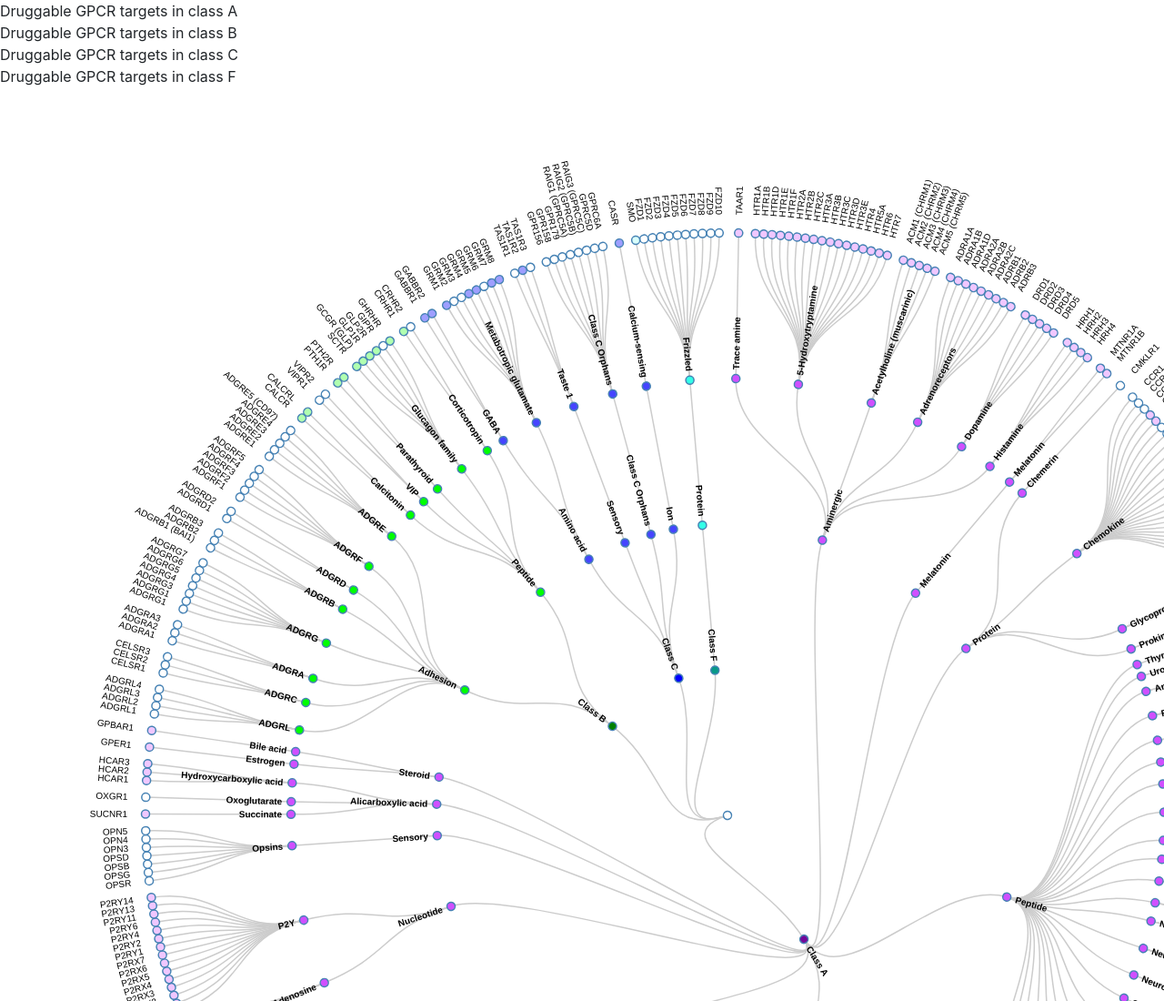
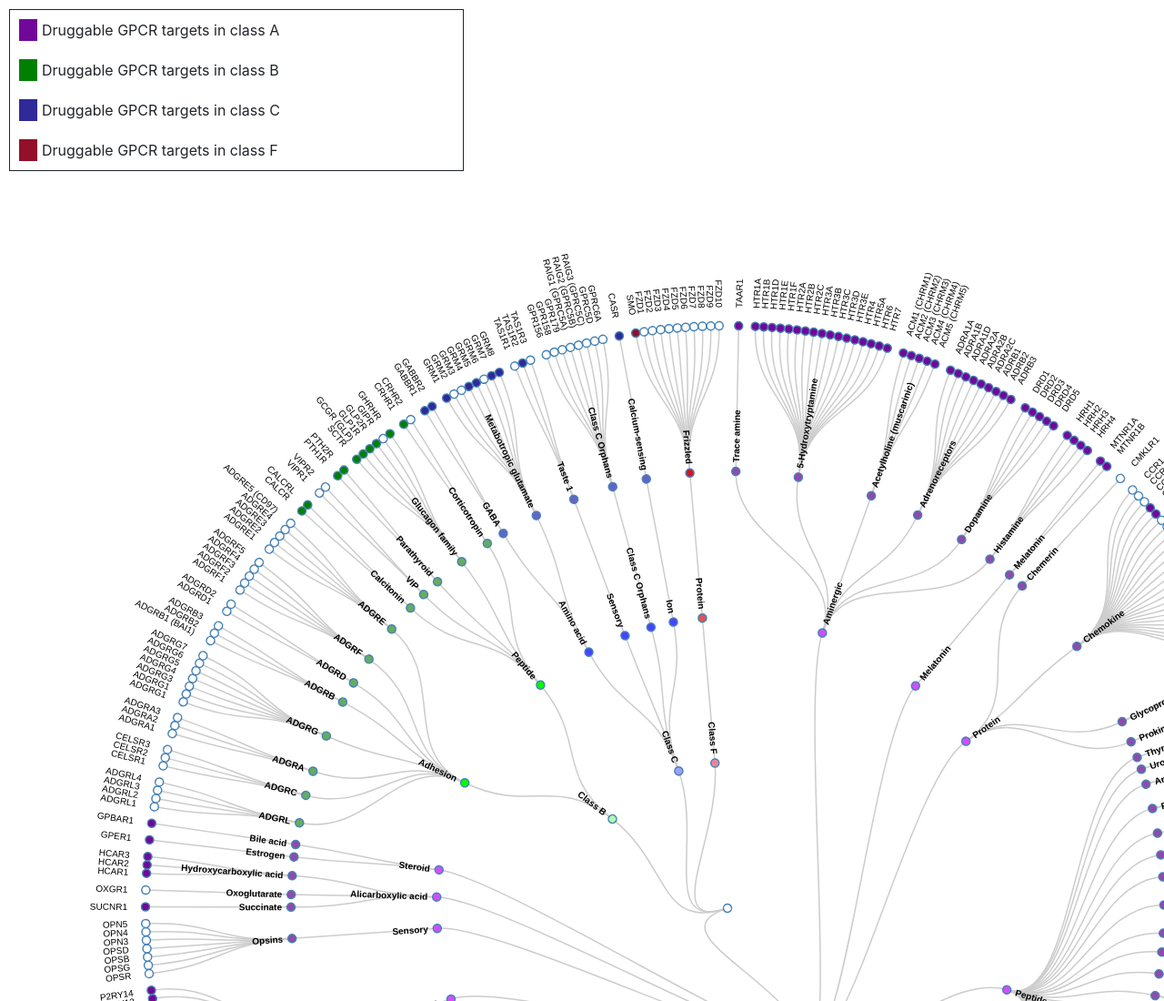
Before and after one commit to viktorlab/radial-tidy-tree, a website built with Parcel: page src/index.html in a window 1280 px wide. Shown: the top 1100 px of the page at 91% size. Built offline with nearby package versions, Linux system fonts and the light colour scheme.

Commit message:
style fixes

```diff
--- a/src/index.html
+++ b/src/index.html
@@ -2,11 +2,11 @@
 <html lang="en">
 
 <head>
-  <meta charset="UTF-8" />
-  <meta name="viewport" content="width=device-width, initial-scale=1.0" />
+  <meta charset="UTF-8"/>
+  <meta name="viewport" content="width=device-width, initial-scale=1.0"/>
   <title>Radial tidy tree</title>
-  <link rel="stylesheet" href="https://stackpath.bootstrapcdn.com/bootstrap/4.5.2/css/bootstrap.min.css" />
-  <link rel="stylesheet" href="style.css" />
+  <link rel="stylesheet" href="https://stackpath.bootstrapcdn.com/bootstrap/4.5.2/css/bootstrap.min.css"/>
+  <link rel="stylesheet" href="style.css"/>
 </head>
 
 <body>
@@ -43,11 +43,12 @@
       Druggable GPCR targets in class C
     </div>
     <div class="content">
-        <div class="turquoise"></div>
+      <div class="red"></div>
       Druggable GPCR targets in class F
     </div>
   </div>
 </div>
+
 <script type="text/javascript" src="//cdnjs.cloudflare.com/ajax/libs/d3/3.3.10/d3.min.js"></script>
 <script src="https://code.jquery.com/jquery-3.5.1.min.js"
         integrity="sha256-9/aliU8dGd2tb6OSsuzixeV4y/faTqgFtohetphbbj0=" crossorigin="anonymous"></script>
--- a/src/index.js
+++ b/src/index.js
@@ -6,9 +6,12 @@ const width = diameter;
 const height = diameter;
 
 let i = 0;
-let duration = 350;
+
+const duration = 350;
+
 let root;
-let classColors = [{
+let druggableColor = [
+  {
     type: "class",
     color: "#720899"
   },
@@ -18,15 +21,16 @@ let classColors = [{
   },
   {
     type: "class",
-  color: "blue"
+    color: "#302999"
   },
   {
     type: "class",
-  color: "#089988"
-},
+    color: "#921029"
+  }
 ]
 
-let groupColors = [{
+let groupColors = [
+  {
     type: "group",
     color: "#d04fff"
   },
@@ -40,31 +44,33 @@ let groupColors = [{
   },
   {
     type: "group",
-  color: "#33ffe7"
+    color: "#db5555"
   }
 ]
 
-let subgroupColors = [{
+let subgroupColors = [
+  {
     type: "group",
-  color: "#d04fff"
+    color: "#8f4aac"
   },
   {
     type: "group",
-  color: "#00ff00"
+    color: "#65ac60"
   },
   {
     type: "group",
-  color: "#4545ff"
+    color: "#6464c6"
   },
   {
     type: "group",
-  color: "#33ffe7"
-},
+    color: "#d01625"
+  }
 ]
 
-let druggableColor = [{
+let classColors = [
+  {
     type: "druggable",
-  color: "#f0c7ff"
+    color: "#d777cd"
   },
   {
     type: "druggable",
@@ -76,16 +82,18 @@ let druggableColor = [{
   },
   {
     type: "druggable",
-  color: "#d9fffb"
-},
+    color: "#ee8498"
+  }
 ]
-let colormap = {
+
+const colorMap = {
   /* classname, classColor,    groupColor     subgroupColors,     protein color (if druggable)             */
   'Class A': [classColors[0], groupColors[0], subgroupColors[0], druggableColor[0]],
   'Class B': [classColors[1], groupColors[1], subgroupColors[1], druggableColor[1]],
   'Class C': [classColors[2], groupColors[2], subgroupColors[2], druggableColor[2]],
   'Class F': [classColors[3], groupColors[3], subgroupColors[3], druggableColor[3]]
 };
+
 const tree = d3.layout
 .tree()
 .size([360, diameter / 2 - 80])
@@ -140,7 +148,7 @@ function update(source) {
   .attr('text-anchor', (d) => (d.x < 180 ? 'start' : 'end'))
   .text((d) => d.name)
   .attr('dz', (d) => (d.type == undefined ? 0 : 999))
-    .style("font-weight", (d) => (d.type == undefined ? "normal" : "bold"))
+  .style('font-weight', (d) => (d.type == undefined ? 'normal' : 'bold'))
   .style('fill-opacity', 1e-6);
 
   // Transition nodes to their new position.
@@ -233,15 +241,15 @@ function collapse(d) {
 }
 
 function getColorForNode(d) {
-  if (d.type == "class") {
-    let classColor = colormap[d.name][0];
+  if (d.type === 'class') {
+    const classColor = colorMap[d.name][0];
     return classColor.color;
-  } else if (d.type == undefined && d.isDruggable) {
-    return colormap[d.parent.parent.parent.name][3].color
-  } else if (d.type == "group" || d.type == "subgroup") {
-    let colorKey = d.type == "group" ? d.parent.name : d.parent.parent.name
-    let colors = colormap[colorKey]
-    let index = d.type == "group" ? 1 : 2
+  } else if (d.type === undefined && d.isDruggable) {
+    return colorMap[d.parent.parent.parent.name][3].color
+  } else if (d.type === 'group' || d.type === 'subgroup') {
+    const colorKey = d.type === 'group' ? d.parent.name : d.parent.parent.name
+    const colors = colorMap[colorKey]
+    const index = d.type === 'group' ? 1 : 2
     return colors[index].color
   }
 
@@ -251,15 +259,15 @@ function showDrugList(drugList) {
   buildList(drugList);
 
   $('#drugListModal').modal({
-    show: true,
+    show: true
   });
 }
 
 function buildList(data) {
   data.forEach((d) => {
     $('.body-content').append(`
-    <ul class="list-group">
-      <li class="list-group-item">${d}</li>
+    <ul class='list-group'>
+      <li class='list-group-item'>${d}</li>
     </ul>
     `);
   });
--- a/src/style.css
+++ b/src/style.css
@@ -25,6 +25,7 @@
   padding: 10px;
   width: 400px;
 }
+
 .swatches {
   background-image: linear-gradient(to right, #a5cffa, #001b36);
   height: 16px;
@@ -86,3 +87,40 @@
 .title {
   text-align: center;
 }
+
+.legend {
+  display: flex;
+  flex-direction: column;
+  width: 500px;
+  margin: 10px;
+  border: 1px solid;
+}
+
+.content {
+  display: flex;
+  margin: 10px;
+}
+
+.purple {
+  margin-right: 5px;
+  width: 20px;
+  background-color: #720899;
+}
+
+.blue {
+  margin-right: 5px;
+  width: 20px;
+  background-color: #302999;
+}
+
+.green {
+  margin-right: 5px;
+  width: 20px;
+  background-color: green;
+}
+
+.red {
+  margin-right: 5px;
+  width: 20px;
+  background-color: #921029;
+}
```
Also changed, not shown: 1 other file. Lines whose indentation alone changed are shown as unchanged.
